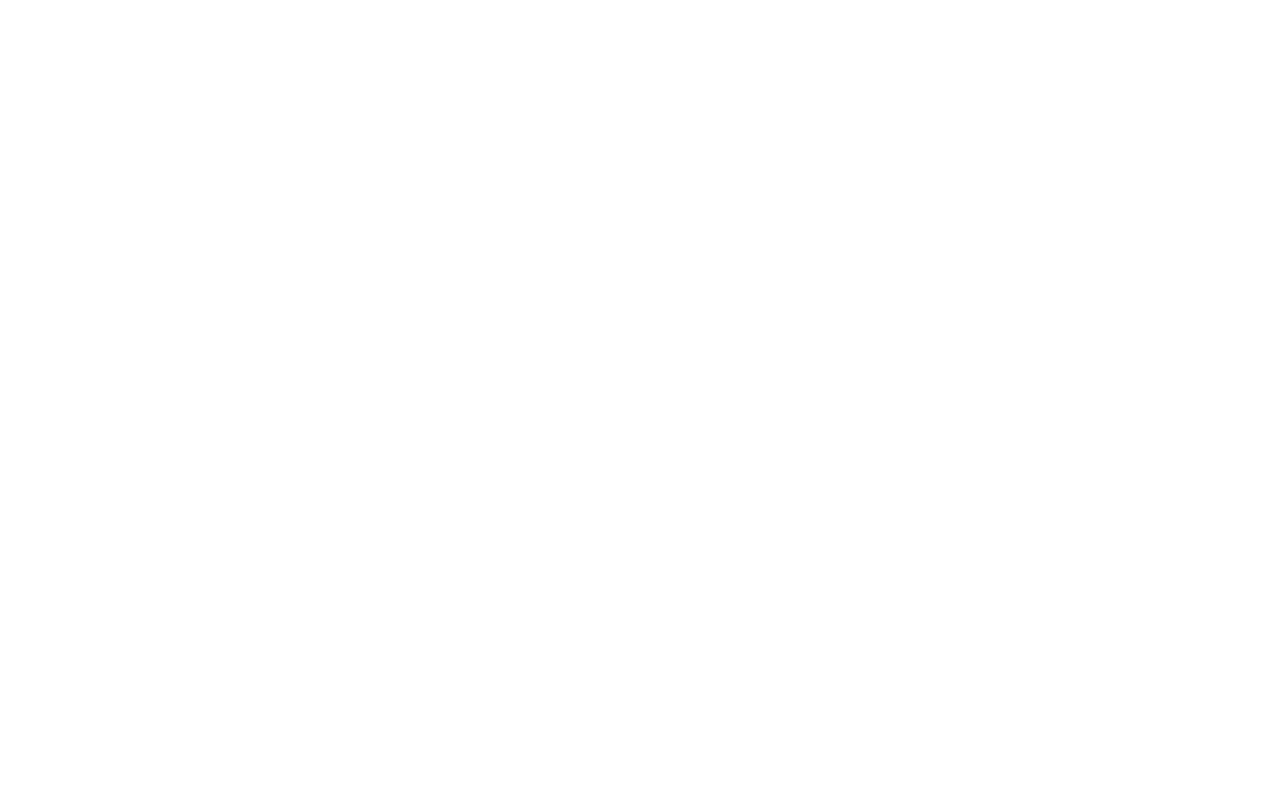
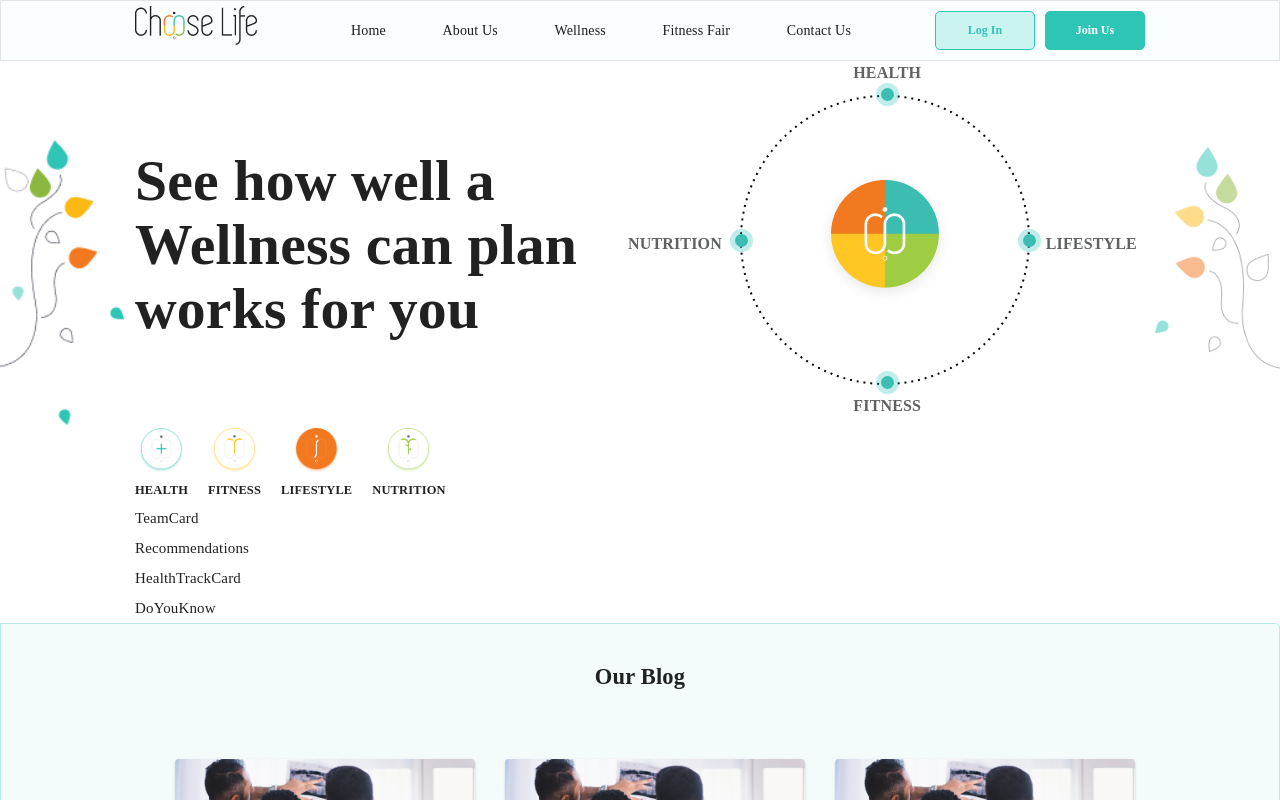
Before and after one commit to Kaeyz/react-app, a React (Create React App) app: page /wellness/individual/lifestyle in a window 1280 px wide. Shown: the top 800 px of the page. Built offline with nearby package versions, Linux system fonts and the light colour scheme.

Commit message:
ADD: all wellnes page setup added to app

```diff
--- a/src/routes/routes.js
+++ b/src/routes/routes.js
@@ -4,6 +4,9 @@
 import Home from '../views/Home';
 import About from '../views/About';
 import Health from '../views/wellness/individual/Health';
+import Fitness from '../views/wellness/individual/Fitness';
+import Nutrition from '../views/wellness/individual/Nutrition';
+import Lifestyle from '../views/wellness/individual/Lifestyle';
 
 
 const Routes = () => (
@@ -12,6 +15,9 @@
 			<Route exact path="/" component={Home} />
 			<Route path="/about" component={About} />
 			<Route path="/wellness/individual/health" component={Health} />
+			<Route path="/wellness/individual/fitness" component={Fitness} />
+			<Route path="/wellness/individual/nutrition" component={Nutrition} />
+			<Route path="/wellness/individual/lifestyle" component={Lifestyle} />
 
 		</Switch>
 	</Router>
--- /dev/null
+++ b/src/views/wellness/individual/Fitness.js
@@ -0,0 +1,25 @@
+import React from 'react';
+import AppLayout from '../../../components/layouts/appLayout/AppLayout';
+import Subscribe from '../../../components/subscribe/Subscribe';
+import LatestBlog from '../../../components/blog/LatestBlog';
+import MainBanner from '../../../components/wellness/individual/MainBanner';
+import TeamCard from '../../../components/wellness/individual/TeamCard';
+import Recommendations from '../../../components/wellness/individual/Recommendations';
+import DoYouKnow from '../../../components/wellness/individual/DoYouKnow';
+import HealthTrackCard from '../../../components/wellness/individual/HealthTrackCard';
+
+const Fitness = () => {
+	return (
+		<AppLayout>
+			<MainBanner page="fitness"/>
+			<TeamCard />
+			<Recommendations />
+			<HealthTrackCard />
+			<DoYouKnow />
+			<LatestBlog />
+			<Subscribe />
+		</AppLayout>
+	);
+};
+
+export default Fitness;
--- /dev/null
+++ b/src/views/wellness/individual/Lifestyle.js
@@ -0,0 +1,25 @@
+import React from 'react';
+import AppLayout from '../../../components/layouts/appLayout/AppLayout';
+import Subscribe from '../../../components/subscribe/Subscribe';
+import LatestBlog from '../../../components/blog/LatestBlog';
+import MainBanner from '../../../components/wellness/individual/MainBanner';
+import TeamCard from '../../../components/wellness/individual/TeamCard';
+import Recommendations from '../../../components/wellness/individual/Recommendations';
+import DoYouKnow from '../../../components/wellness/individual/DoYouKnow';
+import HealthTrackCard from '../../../components/wellness/individual/HealthTrackCard';
+
+const Lifestyle = () => {
+	return (
+		<AppLayout>
+			<MainBanner page="lifestyle"/>
+			<TeamCard />
+			<Recommendations />
+			<HealthTrackCard />
+			<DoYouKnow />
+			<LatestBlog />
+			<Subscribe />
+		</AppLayout>
+	);
+};
+
+export default Lifestyle;
--- /dev/null
+++ b/src/views/wellness/individual/Nutrition.js
@@ -0,0 +1,25 @@
+import React from 'react';
+import AppLayout from '../../../components/layouts/appLayout/AppLayout';
+import Subscribe from '../../../components/subscribe/Subscribe';
+import LatestBlog from '../../../components/blog/LatestBlog';
+import MainBanner from '../../../components/wellness/individual/MainBanner';
+import TeamCard from '../../../components/wellness/individual/TeamCard';
+import Recommendations from '../../../components/wellness/individual/Recommendations';
+import DoYouKnow from '../../../components/wellness/individual/DoYouKnow';
+import HealthTrackCard from '../../../components/wellness/individual/HealthTrackCard';
+
+const Nutrition = () => {
+	return (
+		<AppLayout>
+			<MainBanner page="nutrition"/>
+			<TeamCard />
+			<Recommendations />
+			<HealthTrackCard />
+			<DoYouKnow />
+			<LatestBlog />
+			<Subscribe />
+		</AppLayout>
+	);
+};
+
+export default Nutrition;
```
